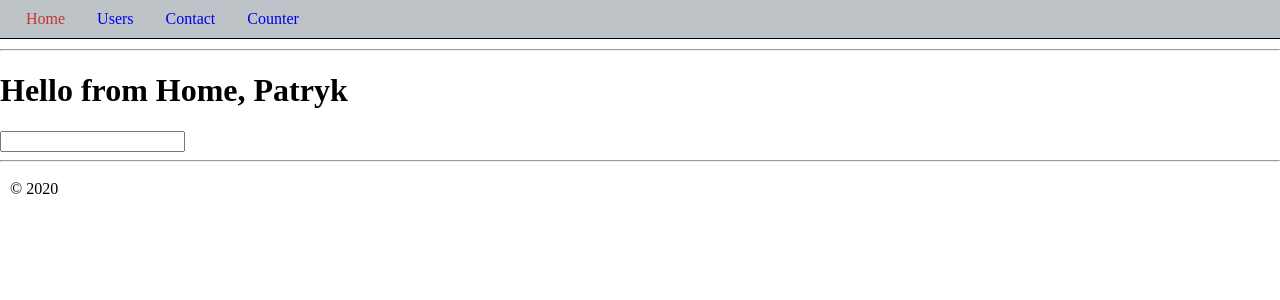
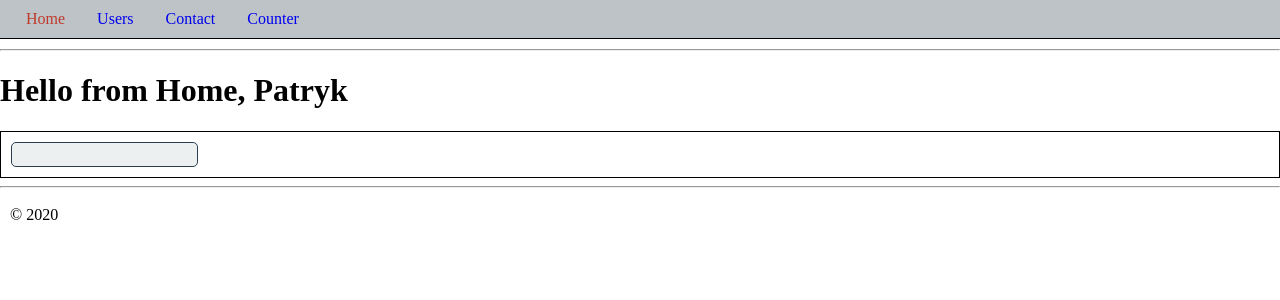
Before and after one commit to patrykomiotek/pd-react-app, a React (Create React App) app: page / in a window 1280 px wide. Shown: the top 300 px of the page. Built offline with nearby package versions, Linux system fonts and the light colour scheme.

Commit message:
first styled component

```diff
--- /dev/null
+++ b/src/components/Form/Form.js
@@ -0,0 +1,23 @@
+import styled from 'styled-components';
+
+// <Form className="super-form" onSubmit={}><input /></Form>
+
+function Form({children, className, ...restProps}) {
+  return (
+    <form className={className} {...restProps}>
+      {children}
+    </form>
+  );
+}
+
+// styled.a
+// styled.p
+// styled.div
+
+const FormWrapper = styled(Form)`
+  border: #000 1px solid;
+  padding: 10px;
+`;
+
+export {Form};
+export default FormWrapper;
--- /dev/null
+++ b/src/components/Form/index.js
@@ -0,0 +1,5 @@
+// export {default as Checkbox} from './Checkbox';
+export {default as Form} from './Form';
+// export {default as TextBox} from './TextBox';
+// export {default as Select} from './Select';
+// export {default as Textarea} from './Textarea';
--- a/src/pages/Home/Home.js
+++ b/src/pages/Home/Home.js
@@ -1,10 +1,22 @@
-import React, { useState, useEffect } from 'react';
+import React, {useState, useEffect} from 'react';
+import styled from 'styled-components';
+
+import {Form} from '../../components/Form';
+
+const green = '#27ae60';
+const Input = styled.input`
+  background-color: #ecf0f1;
+  color: ${green};
+  border: #2c3e50 1px solid;
+  border-radius: 5px;
+  padding: 4px;
+`;
 
 function Home() {
   const [user, setUser] = useState({
     name: 'Patryk',
     surname: 'O',
-    age: 35
+    age: 35,
   });
 
   // with dependencies
@@ -26,14 +38,16 @@ function Home() {
     };
   }, []);
 
-  const handleChange = (event) => {
+  const handleChange = event => {
     console.log('Hej!', event.target.value);
     setUser({...user, name: event.target.value});
   };
   return (
     <div>
       <h1>Hello from Home, {user.name}</h1>
-      <input type="text" onChange={handleChange} />
+      <Form>
+        <Input type="text" onChange={handleChange} />
+      </Form>
     </div>
   );
 }
```
Also changed, not shown: src/components/Form/Checkbox.js (added), src/components/Form/Select.js (added), src/components/Form/TextBox.js (added), src/components/Form/Textarea.js (added).
